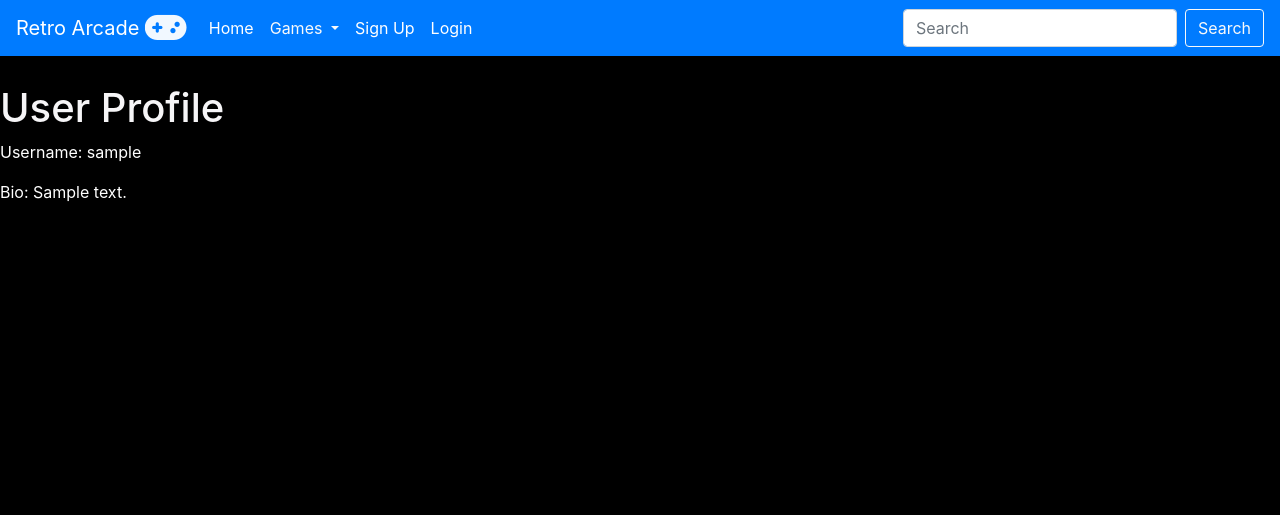
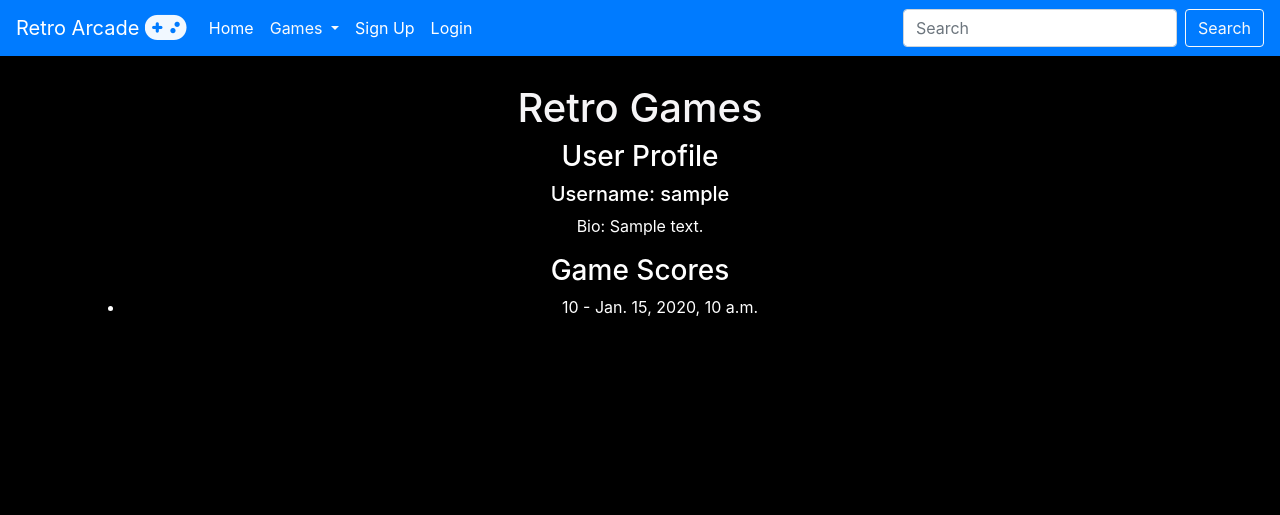
Before and after one commit to DiarmuidSheeran/games, a Django app: template profiles/templates/profiles/profile.html in a window 1280 px wide. Shown: the top 515 px of the page. Run offline with Django 3.2, Linux system fonts and the light colour scheme; the template is opened without the code that fills it: values that come from a table or form of the project are taken from there, others are empty; tables that the repository leaves empty hold one stand-in row (values such as "Sample post"); parts of the project's set-up code (start-up, migrations or seed data) failed here and were passed over; some libraries are stand-ins or nearby versions; some web fonts are replaced.

Commit message:
Assign auth uisers to game scores when submited, show game scores on users profile.

```diff
--- a/games/settings.py
+++ b/games/settings.py
@@ -26,7 +26,7 @@ BASE_DIR = Path(__file__).resolve().parent.parent
 # SECURITY WARNING: keep the secret key used in production secret!
 SECRET_KEY = os.environ.get('SECRET_KEY')
 # SECURITY WARNING: don't run with debug turned on in production!
-DEBUG = False
+DEBUG = True
 
 ALLOWED_HOSTS = ['retro-gaming-site-5328a324207f.herokuapp.com', '127.0.0.1']
 
--- a/profiles/templates/profiles/profile.html
+++ b/profiles/templates/profiles/profile.html
@@ -4,10 +4,21 @@
 {% block title %}Profile{% endblock %}
 
 {% block content %}
-    <h1>User Profile</h1>
-    <p>Username: {{ profile.user.username }}</p>
-    <p>Bio: {{ profile.bio }}</p>
-    {% if profile.avatar %}
-        <img src="{{ profile.avatar.url }}" alt="Avatar">
-    {% endif %}
+    <div class="container mb-4 text-center justify-content-center">
+        <h1>Retro Games</h1>
+        <h3>User Profile</h3>
+        <h5>Username: {{ profile.user.username }}</h5>
+        <p>Bio: {{ profile.bio }}</p>
+
+        <h3>Game Scores</h3>
+        <ul>
+            {% if profile.user.gamescore_set.all %}
+                {% for game_score in profile.user.gamescore_set.all %}
+                    <li>{{ game_score.score }} - {{ game_score.created_at }}</li>
+                {% endfor %}
+            {% else %}
+                <li>No game scores yet.</li>
+            {% endif %}
+        </ul>
+    </div>
 {% endblock %}
--- a/space_invaders/admin.py
+++ b/space_invaders/admin.py
@@ -3,6 +3,6 @@ from .models import GameScore
 
 @admin.register(GameScore)
 class GameScoreAdmin(admin.ModelAdmin):
-    list_display = ('user_name', 'score', 'created_at')
+    list_display = ('user','user_name', 'score', 'created_at')
     search_fields = ('user_name',)
     list_filter = ('created_at',)
--- a/space_invaders/models.py
+++ b/space_invaders/models.py
@@ -1,6 +1,8 @@
 from django.db import models
+from django.contrib.auth.models import User
 
 class GameScore(models.Model):
+    user = models.ForeignKey(User, on_delete=models.CASCADE, blank=True, null=True)
     user_name = models.CharField(max_length=100)
     score = models.IntegerField()
     created_at = models.DateTimeField(auto_now_add=True)
@@ -9,4 +11,7 @@ class GameScore(models.Model):
         ordering = ['-score', 'created_at']
 
     def __str__(self):
-        return f"{self.user_name} - {self.score}"
+        if self.user:
+            return f"{self.user.username} - {self.score}"
+        else:
+            return f"{self.user_name} - {self.score}"
--- a/space_invaders/views.py
+++ b/space_invaders/views.py
@@ -13,6 +13,11 @@ def space_invaders(request):
     if request.method == 'POST':
         form = GameScoreForm(request.POST)
         if form.is_valid():
+            current_user = request.user
+            if current_user.is_authenticated:
+                form.instance.user = current_user
+            else:
+                form.instance.user_name = form.cleaned_data.get('user_name')
             form.save()
             return redirect('space_invaders')
     else:
```
Also changed, not shown: space_invaders/migrations/0002_gamescore_user.py (added).
